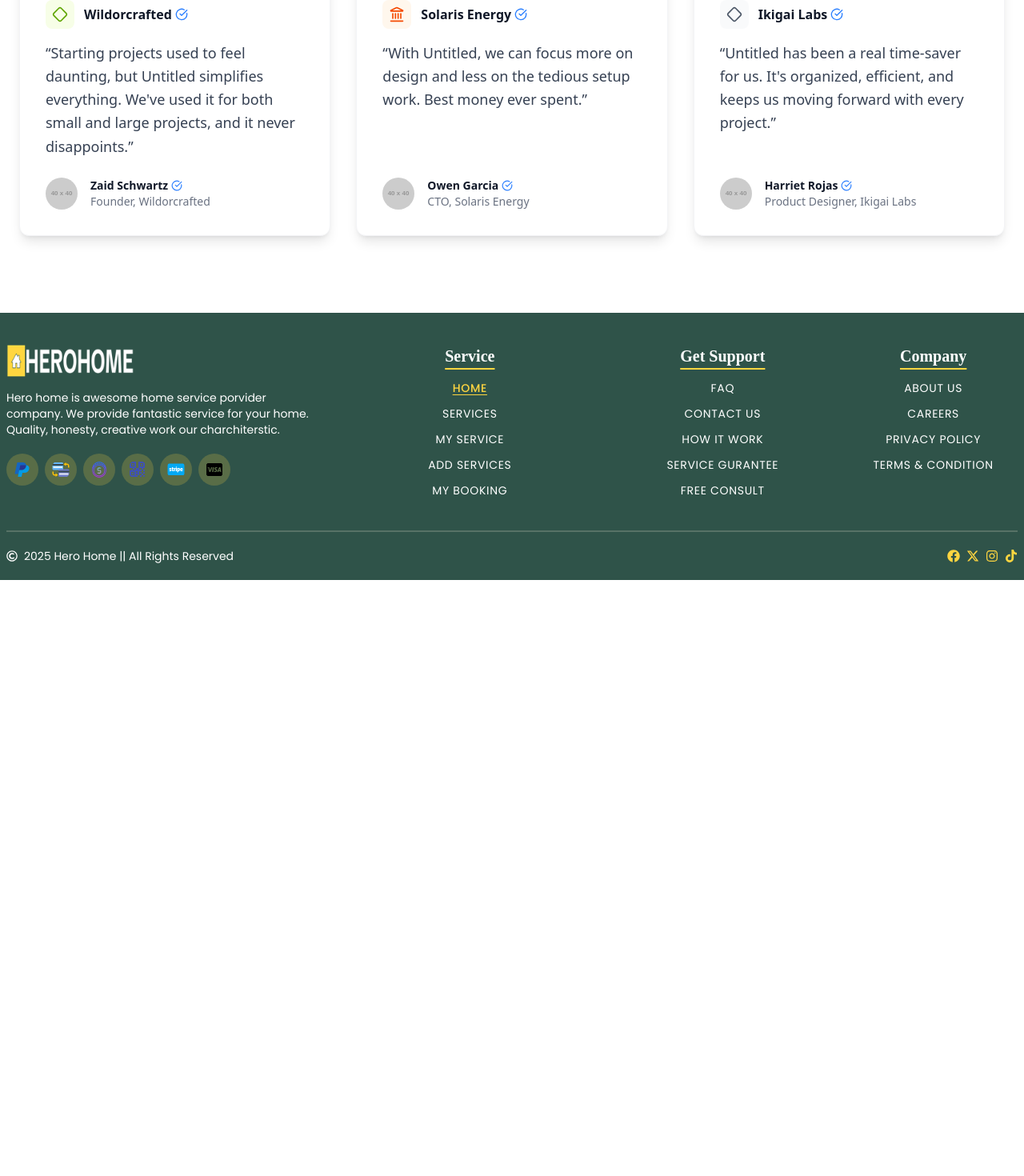
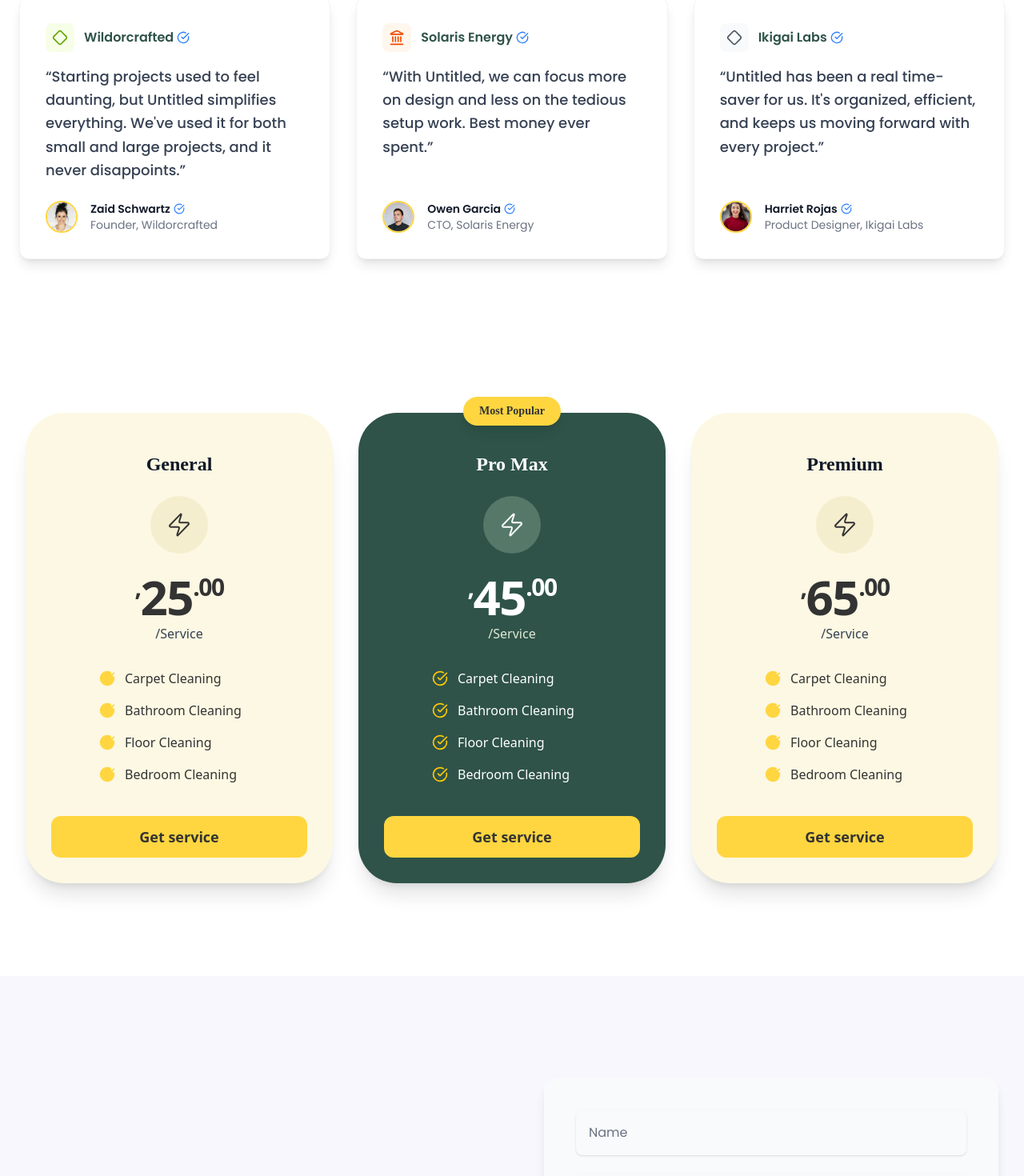
Before and after one commit to kawserbappy1/home-hero-client, a React (Vite) app: page / in a window 1280 px wide. Shown: the part 2180-3650 px from the top of the page at 80% size. Before the commit the page ends 2905 px from the top, so only its background shows below. Built offline with nearby package versions, Linux system fonts and the light colour scheme; a web font is replaced by a local one.

Commit message:
Price and Contact Form section added to ui

```diff
--- /dev/null
+++ b/src/Components/ContactFormSection.jsx
@@ -0,0 +1,86 @@
+import React from "react";
+
+export default function ContactFormSection() {
+  return (
+    <div className="bg-bg1 sm:py-24 lg:py-32">
+      <div className="container mx-auto px-4 sm:px-6 lg:px-8">
+        <div className="lg:grid lg:grid-cols-2 lg:gap-12 xl:gap-20 items-center">
+          <div className="mb-12 lg:mb-0 lg:pr-8">
+            <h2 className="text-4xl sm:text-5xl font-extrabold tracking-tight text-gray-900 leading-tight font-heading">
+              Let's Discuss The Details
+            </h2>
+            <p className="mt-6 text-lg text-gray-600 max-w-lg">
+              Trust Our Skilled Plumbers For Quick Repairs And Quality Service,
+              Available Day Or Night
+            </p>
+          </div>
+
+          <div className="bg-gray-50 p-6 sm:p-8 md:p-10 rounded-2xl shadow-lg">
+            <form className="space-y-6">
+              {/* Name Input */}
+              <div>
+                <label htmlFor="name" className="sr-only">
+                  Name
+                </label>
+                <input
+                  type="text"
+                  name="name"
+                  id="name"
+                  className="block w-full rounded-lg border-gray-300 shadow-sm focus:border-indigo-500 focus:ring-indigo-500 p-3 sm:p-4 text-gray-900 placeholder-gray-500"
+                  placeholder="Name"
+                />
+              </div>
+
+              <div>
+                <label htmlFor="phone" className="sr-only">
+                  Phone Number
+                </label>
+                <input
+                  type="tel"
+                  name="phone"
+                  id="phone"
+                  className="block w-full rounded-lg border-gray-300 shadow-sm focus:border-indigo-500 focus:ring-indigo-500 p-3 sm:p-4 text-gray-900 placeholder-gray-500"
+                  placeholder="Phone Number"
+                />
+              </div>
+
+              <div>
+                <label htmlFor="service" className="sr-only">
+                  Service
+                </label>
+                <input
+                  type="text"
+                  name="service"
+                  id="service"
+                  className="block w-full rounded-lg border-gray-300 shadow-sm focus:border-indigo-500 focus:ring-indigo-500 p-3 sm:p-4 text-gray-900 placeholder-gray-500"
+                  placeholder="Service"
+                />
+              </div>
+
+              <div>
+                <label htmlFor="details" className="sr-only">
+                  Details
+                </label>
+                <textarea
+                  id="details"
+                  name="details"
+                  rows="5" // Adjust rows for desired height
+                  className="block w-full rounded-lg border-gray-300 shadow-sm focus:border-indigo-500 focus:ring-indigo-500 p-3 sm:p-4 text-gray-900 placeholder-gray-500 resize-none"
+                  placeholder="Details"
+                ></textarea>
+              </div>
+              <div>
+                <button
+                  type="submit"
+                  className="w-full flex justify-center py-3 px-6 border border-transparent rounded-lg shadow-sm text-lg font-medium text-white bg-greenColor hover:bg-yellowColor focus:outline-none focus:ring-2 focus:ring-offset-2 focus:ring-orange-500 transition-colors duration-200"
+                >
+                  Send For Services
+                </button>
+              </div>
+            </form>
+          </div>
+        </div>
+      </div>
+    </div>
+  );
+}
--- /dev/null
+++ b/src/Components/PriceTable.jsx
@@ -0,0 +1,135 @@
+import React from "react";
+import { CheckCircle, Zap } from "lucide-react";
+
+// --- Price Card Data ---
+const pricingPlans = [
+  {
+    name: "General",
+    price: "25.00",
+    isPopular: false,
+    bgColor: "bg-[#fcf8e3]",
+    iconBg: "bg-[#f5eece]",
+    buttonColor: "bg-[#ffd640]",
+    features: [
+      "Carpet Cleaning",
+      "Bathroom Cleaning",
+      "Floor Cleaning",
+      "Bedroom Cleaning",
+    ],
+  },
+  {
+    name: "Pro Max",
+    price: "45.00",
+    isPopular: true,
+    bgColor: "bg-[#2f5349]",
+    iconBg: "bg-[#557868]",
+    buttonColor: "bg-[#ffd640]",
+    features: [
+      "Carpet Cleaning",
+      "Bathroom Cleaning",
+      "Floor Cleaning",
+      "Bedroom Cleaning",
+    ],
+  },
+  {
+    name: "Premium",
+    price: "65.00",
+    isPopular: false,
+    bgColor: "bg-[#fcf8e3]",
+    iconBg: "bg-[#f5eece]",
+    buttonColor: "bg-[#ffd640]",
+    features: [
+      "Carpet Cleaning",
+      "Bathroom Cleaning",
+      "Floor Cleaning",
+      "Bedroom Cleaning",
+    ],
+  },
+];
+
+const PriceCard = ({ plan }) => {
+  const textColor = plan.isPopular ? "text-white" : "text-[#333]";
+  const priceColor = plan.isPopular ? "text-white" : "text-[#333]";
+  const serviceColor = plan.isPopular ? "text-[#e0e9d6]" : "text-gray-700";
+  const checkColor = plan.isPopular ? "text-yellow-400" : "text-[#ffd640]";
+
+  return (
+    <div
+      className={`relative flex flex-col items-center p-8 rounded-[3rem] shadow-xl transition-transform duration-300 ease-in-out hover:scale-[1.02] ${plan.bgColor}`}
+    >
+      {plan.isPopular && (
+        <div className="absolute -top-5 left-1/2 transform -translate-x-1/2 bg-[#ffd640] text-[#333] font-bold text-sm px-5 py-2 rounded-full shadow-lg whitespace-nowrap font-heading">
+          Most Popular
+        </div>
+      )}
+
+      <h2
+        className={`text-2xl font-semibold mb-6 pt-4 font-heading ${
+          plan.isPopular ? "text-white" : "text-gray-900"
+        }`}
+      >
+        {plan.name}
+      </h2>
+
+      <div
+        className={`p-5 rounded-full mb-6 ${plan.iconBg} flex items-center justify-center`}
+      >
+        <Zap
+          className={`w-8 h-8 ${plan.isPopular ? "text-white" : "text-[#333]"}`}
+          strokeWidth={1.5}
+        />
+      </div>
+
+      <div className="mb-8 text-center">
+        <div className={`text-6xl font-extrabold tracking-tight ${priceColor}`}>
+          <span className="text-3xl align-top">,</span>
+          {plan.price.split(".")[0]}
+          <span className="text-3xl align-top">
+            .{plan.price.split(".")[1]}
+          </span>
+        </div>
+        <div className={`text-md font-medium mt-1 ${serviceColor}`}>
+          /Service
+        </div>
+      </div>
+
+      <ul className="space-y-4 mb-10 w-full max-w-[200px]">
+        {plan.features.map((feature, index) => (
+          <li key={index} className="flex items-center space-x-3">
+            <CheckCircle
+              className={`w-5 h-5 flex-shrink-0 ${checkColor}`}
+              fill={plan.isPopular ? "none" : "currentColor"}
+            />
+            <span
+              className={`font-medium ${
+                plan.isPopular ? "text-white" : "text-[#333]"
+              }`}
+            >
+              {feature}
+            </span>
+          </li>
+        ))}
+      </ul>
+
+      <button
+        className={`w-full py-3 rounded-xl font-bold text-lg text-[#333] transition-colors duration-200 hover:bg-yellow-400 ${plan.buttonColor}`}
+      >
+        Get service
+      </button>
+    </div>
+  );
+};
+
+export default function PriceTable() {
+  return (
+    <div className="bg-white py-16 sm:py-24 font-sans min-h-screen">
+      <div className="max-w-7xl mx-auto px-4 sm:px-6 lg:px-8">
+        <div className="grid grid-cols-1 gap-10 lg:grid-cols-3 lg:gap-8">
+          {pricingPlans.map((plan, index) => (
+            <PriceCard key={index} plan={plan} />
+          ))}
+        </div>
+      </div>
+    </div>
+  );
+}
--- a/src/Components/Testimonial.jsx
+++ b/src/Components/Testimonial.jsx
@@ -10,7 +10,11 @@ import {
   Diamond,
   Landmark,
 } from "lucide-react";
-
+import per from "../assets/per1.jpg";
+import per1 from "../assets/per2.jpg";
+import per2 from "../assets/per3.jpg";
+import per3 from "../assets/per4.jpg";
+import per4 from "../assets/per5.jpg";
 const testimonials = [
   {
     company: "Powersurge",
@@ -18,7 +22,7 @@ const testimonials = [
       "Untitled has been a lifesaver for our team—everything we need is right at our fingertips, and it helps us jump right into new design projects.",
     author: "Nikolas Gibbons",
     title: "Product Designer, Powersurge",
-    avatarUrl: "https://placehold.co/40x40/6366f1/ffffff?text=NG",
+    avatarUrl: per,
     Icon: Rocket,
     iconBg: "bg-indigo-50",
     iconColor: "text-indigo-600",
@@ -29,7 +33,7 @@ const testimonials = [
       "Untitled is our secret weapon for staying ahead of deadlines. It gives us everything we need to get started quickly.",
     author: "Ammar Foley",
     title: "UX Designer, Goodwell",
-    avatarUrl: "https://placehold.co/40x40/10b981/ffffff?text=AF",
+    avatarUrl: per1,
     Icon: Leaf,
     iconBg: "bg-emerald-50",
     iconColor: "text-emerald-600",
@@ -40,7 +44,7 @@ const testimonials = [
       "Our workflow has improved dramatically since we started using Untitled and it’s become an integral part of our workflow. It’s easy to use, and the resources are top-notch, I recommend it to everyone!",
     author: "Mathilde Lewis",
     title: "Project Lead, StackEd Lab",
-    avatarUrl: "https://placehold.co/40x40/3b82f6/ffffff?text=ML",
+    avatarUrl: per2,
     Icon: Cloud,
     iconBg: "bg-blue-50",
     iconColor: "text-blue-600",
@@ -50,7 +54,7 @@ const testimonials = [
     quote: "We love Untitled! It's made the design process super streamlined.",
     author: "Marco Kelly",
     title: "UI Designer, Railspeed",
-    avatarUrl: "https://placehold.co/40x40/ef4444/ffffff?text=MK",
+    avatarUrl: per3,
     Icon: Train,
     iconBg: "bg-red-50",
     iconColor: "text-red-600",
@@ -61,7 +65,7 @@ const testimonials = [
       "Untitled is hands down the best design library we’ve used. It has literally everything we need to get started for any possible project.",
     author: "Florence Shaw",
     title: "Web Designer, Quixotic",
-    avatarUrl: "https://placehold.co/40x40/c084fc/ffffff?text=FS",
+    avatarUrl: per4,
     Icon: Zap,
     iconBg: "bg-purple-50",
     iconColor: "text-purple-600",
@@ -72,7 +76,7 @@ const testimonials = [
       "Untitled is an absolute game-changer for our projects. We can't imagine going back to how we used to work without it.",
     author: "Stefan Sears",
     title: "UI/UX Designer, Magnolia",
-    avatarUrl: "https://placehold.co/40x40/ec4899/ffffff?text=SS",
+    avatarUrl: per1,
     Icon: Flower,
     iconBg: "bg-pink-50",
     iconColor: "text-pink-600",
@@ -83,7 +87,7 @@ const testimonials = [
       "Starting projects used to feel daunting, but Untitled simplifies everything. We've used it for both small and large projects, and it never disappoints.",
     author: "Zaid Schwartz",
     title: "Founder, Wildorcrafted",
-    avatarUrl: "https://placehold.co/40x40/22c55e/ffffff?text=ZS",
+    avatarUrl: per3,
     Icon: Diamond,
     iconBg: "bg-lime-50",
     iconColor: "text-lime-600",
@@ -94,7 +98,7 @@ const testimonials = [
       "With Untitled, we can focus more on design and less on the tedious setup work. Best money ever spent.",
     author: "Owen Garcia",
     title: "CTO, Solaris Energy",
-    avatarUrl: "https://placehold.co/40x40/f97316/ffffff?text=OG",
+    avatarUrl: per,
     Icon: Landmark,
     iconBg: "bg-orange-50",
     iconColor: "text-orange-600",
@@ -105,7 +109,7 @@ const testimonials = [
       "Untitled has been a real time-saver for us. It's organized, efficient, and keeps us moving forward with every project.",
     author: "Harriet Rojas",
     title: "Product Designer, Ikigai Labs",
-    avatarUrl: "https://placehold.co/40x40/5c6773/ffffff?text=HR",
+    avatarUrl: per2,
     Icon: Diamond,
     iconBg: "bg-gray-50",
     iconColor: "text-gray-600",
@@ -128,7 +132,7 @@ const TestimonialCard = ({
         <Icon className={`w-5 h-5 ${iconColor}`} />
       </div>
       <div className="flex items-center space-x-1">
-        <span className="text-gray-900 font-semibold">{company}</span>
+        <span className="text-greenColor font-semibold">{company}</span>
         <CheckCircle className="w-4 h-4 text-blue-500" />
       </div>
     </div>
@@ -141,7 +145,7 @@ const TestimonialCard = ({
       <img
         src={avatarUrl}
         alt={`Avatar of ${author}`}
-        className="w-10 h-10 rounded-full mr-4 object-cover"
+        className="w-10 h-10 rounded-full mr-4 object-cover border-2 border-yellowColor"
         onError={(e) => {
           e.target.onerror = null;
           e.target.src = "https://placehold.co/40x40/6b7280/ffffff?text=👤";
@@ -160,11 +164,11 @@ const TestimonialCard = ({
 
 export default function TestimonialGrid() {
   return (
-    <div className="py-16 sm:py-24 font-sans">
+    <div className="py-16 sm:py-24 ">
       <div className="container mx-auto px-2 sm:px-6 ">
         <div className="text-center mb-12 sm:mb-16">
           <h2 className="text-4xl font-bold tracking-tight text-gray-900 sm:text-5xl font-heading">
-            Our reviews
+            Our Reviews
           </h2>
           <p className="mt-4 text-xl text-gray-500">
             Hear first-hand from our incredible community of customers.
--- a/src/Pages/Home/Home.jsx
+++ b/src/Pages/Home/Home.jsx
@@ -2,6 +2,8 @@ import React from "react";
 import HeroSlider from "../../Components/HeroSlider";
 import CategoryUI from "../../Components/CategoryUI";
 import TestimonialGrid from "../../Components/Testimonial";
+import PriceTable from "../../Components/PriceTable";
+import ContactFormSection from "../../Components/ContactFormSection";
 
 const Home = () => {
   return (
@@ -9,6 +11,8 @@ const Home = () => {
       <HeroSlider></HeroSlider>
       <CategoryUI></CategoryUI>
       <TestimonialGrid></TestimonialGrid>
+      <PriceTable></PriceTable>
+      <ContactFormSection></ContactFormSection>
     </div>
   );
 };
```
